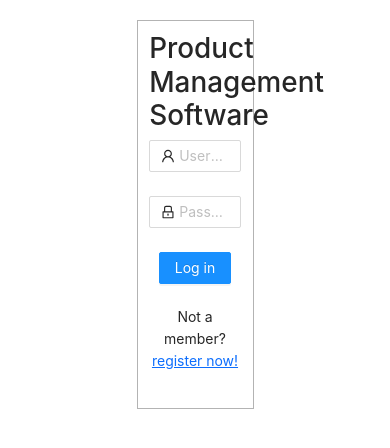
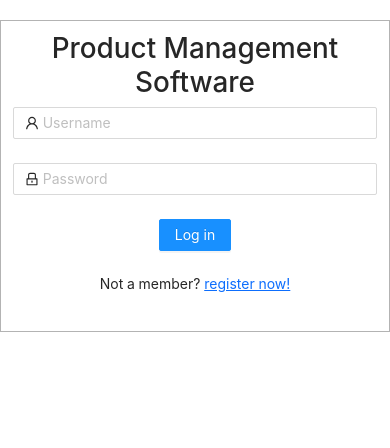
Before and after one commit to MonimHossain/project_management_ui, a React (Create React App) app: page / in a window 390 px wide. Shown: the top 448 px of the page. Built offline with nearby package versions, Linux system fonts and the light colour scheme; no server answers.

Commit message:
responsive login page

```diff
--- a/src/css/Common.css
+++ b/src/css/Common.css
@@ -1,7 +1,7 @@
 .center {
-    max-width: 30%;
+    max-width: 100%;
     margin: auto;
-    width: 50%;
+    width: 100%;
     border: 1px solid rgb(179, 179, 179);
     padding: 3%;
     margin-top:5%;
@@ -70,3 +70,7 @@
 .product-img-container{
     max-width: 250px;
 }
+
+.login-container{
+    max-width: 1000px;
+}
--- a/src/pages/Login.jsx
+++ b/src/pages/Login.jsx
@@ -20,16 +20,20 @@ export default function Login() {
 
     const response = await postApi("/oauth/token", data);
 
-    if(response.error){
+    if (response.error) {
       alert(response.message);
-    }else{
-        localStorage.setItem('access_token', JSON.stringify(response.access_token))
-        localStorage.setItem('email', JSON.stringify(values.username))
-        window.location.href = '/'
+    } else {
+      localStorage.setItem(
+        "access_token",
+        JSON.stringify(response.access_token)
+      );
+      localStorage.setItem("email", JSON.stringify(values.username));
+      window.location.href = "/";
     }
   };
 
   return (
+    <div className="login-container">
       <div className="center">
         <h1>Product Management Software</h1>
         <Form
@@ -83,5 +87,6 @@ export default function Login() {
           </Form.Item>
         </Form>
       </div>
+    </div>
   );
 }
```
Lines whose indentation alone changed are shown as unchanged.
